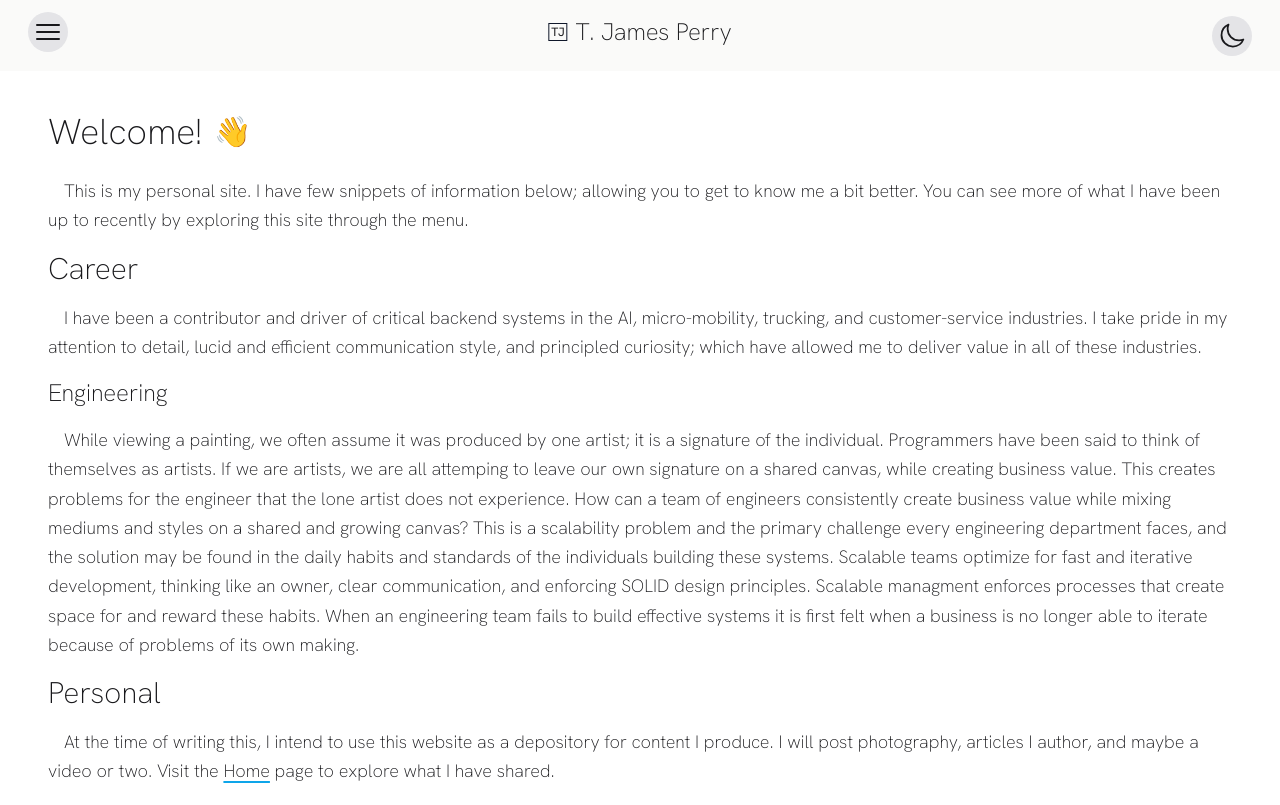
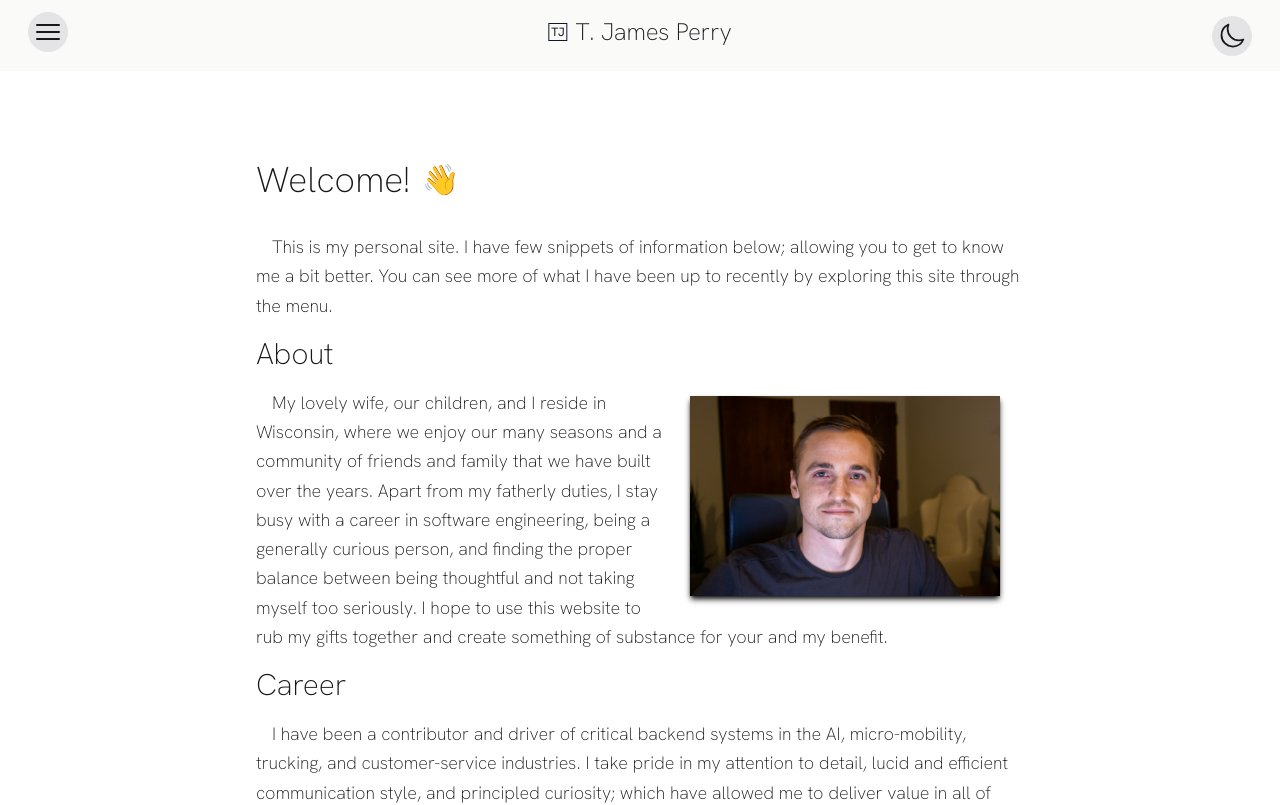
Before and after one commit to tjper/portfolio, a Next.js app: page /about in a window 1280 px wide. Shown: the top 805 px of the page. Built offline with nearby package versions, Linux system fonts and the light colour scheme.

Commit message:
added picture to about page

```diff
--- a/components/Layout.tsx
+++ b/components/Layout.tsx
@@ -47,7 +47,8 @@ const Layout = (props: Props) => {
         <link rel="icon" href="/static/favicon.ico" />
       </Head>
       <div className="dark:bg-zinc-800 dark:text-zinc-50 text-zinc-900">
-        <header className="fixed z-50 w-full bg-stone-50 px-7 py-3 dark:bg-zinc-900">
+        <header className="fixed top-0 z-50 w-full bg-stone-50 px-7 py-3 dark:bg-zinc-900">
+          <div className="m-auto max-w-[1650px]">
             <Link href="/" className="absolute left-1/2 top-4 flex max-w-fit -translate-x-1/2 transform items-center space-x-2">
               <Icon />
               <Typography size="lg">T. James Perry</Typography>
@@ -68,10 +69,12 @@ const Layout = (props: Props) => {
                 {darkMode ? <SunIcon className="m-auto h-7" /> : <MoonIcon className="m-auto h-7" />}
               </button>
             </div>
+          </div>
         </header>
+        <div className="max-w-[1650px] m-auto">
           <div
-          className={`fixed h-screen w-80 flex flex-col bg-stone-50 px-8 pt-20 pb-4 dark:bg-zinc-900 ${
-            menuVisible ? '' : '-translate-x-full'
+            className={`fixed top-4 h-screen w-80 flex flex-col bg-stone-50 px-8 pt-20 pb-4 dark:bg-zinc-900 ${
+              menuVisible ? '' : '-translate-x-full min-[1650px]:-translate-y-full min-[1650px]:translate-x-0'
             } transition-transform`}
           >
             <nav className="flex flex-col space-y-2 grow-0">
@@ -119,8 +122,7 @@ const Layout = (props: Props) => {
               </>
             )}
           </div>
-        <div className="flex">
-          <div className="m-auto h-screen overflow-y-auto scroll-smooth px-12 pt-24">{children}</div>
+          <div className="max-w-screen-md min-h-screen m-auto overflow-y-scroll pt-36">{children}</div>
         </div>
       </div>
     </div>
--- a/components/Paragraph.tsx
+++ b/components/Paragraph.tsx
@@ -15,7 +15,7 @@ export const Paragraph = (props: Props) => {
   const fontWeight = weightMap[weight];
   const textSize = sizeMap[size];
 
-  return <p className={`my-2 indent-4 leading-relaxed ${textSize} ${fontWeight}`}>{children}</p>;
+  return <p className={`my-4 indent-4 leading-relaxed ${textSize} ${fontWeight}`}>{children}</p>;
 };
 
 const weightMap: Record<ParagraphWeight, string> = {
--- a/pages/about.tsx
+++ b/pages/about.tsx
@@ -2,6 +2,9 @@ import Layout from '../components/Layout';
 import { InlineLink } from '../components/InlineLink';
 import { Title } from '../components/Title';
 import { Paragraph } from '../components/Paragraph';
+
+import Image from 'next/image';
+import james from '../public/static/james.jpg';
 
 export default function About() {
   return (
@@ -14,30 +17,21 @@ export default function About() {
         This is my personal site. I have few snippets of information below; allowing you to get to know me a bit better.
         You can see more of what I have been up to recently by exploring this site through the menu.
       </Paragraph>
+      <Title size="lg">About</Title>
+      <div>
+        <Image className="float-right mx-6 mt-2 mb-6 shadow-md shadow-zinc-900" src={james} alt="James" quality={100} width={310} height={200} placeholder="blur" />
+        <Paragraph size="md">
+          My lovely wife, our children, and I reside in Wisconsin, where we enjoy our many seasons and a community of friends and family that we have built over the years. Apart from my fatherly duties, I stay busy with a career in software engineering, being a generally curious person, and finding the proper balance between being thoughtful and not taking myself too seriously. I hope to use this website to rub my gifts together and create something of substance for your and my benefit.
+        </Paragraph>
+      </div>
       <Title size="lg">Career</Title>
       <Paragraph size="md">
-        I have been a contributor and driver of critical backend systems in the AI, micro-mobility, trucking, and
-        customer-service industries. I take pride in my attention to detail, lucid and efficient communication style,
-        and principled curiosity; which have allowed me to deliver value in all of these industries.
+        I have been a contributor and driver of critical backend systems in the AI, micro-mobility, trucking, and customer-service industries. I take pride in my attention to detail, lucid and efficient communication style, and principled curiosity; which have allowed me to deliver value in all of these industries.
       </Paragraph>
-      <Title size="md">Engineering</Title>
+      <Title size="md">Thoughts on Engineering</Title>
       <Paragraph size="md">
         While viewing a painting, we often assume it was produced by one artist; it is a signature of the individual.
-        Programmers have been said to think of themselves as artists. If we are artists, we are all attemping to leave
-        our own signature on a shared canvas, while creating business value. This creates problems for the engineer that
-        the lone artist does not experience. How can a team of engineers consistently create business value while mixing
-        mediums and styles on a shared and growing canvas? This is a scalability problem and the primary challenge every
-        engineering department faces, and the solution may be found in the daily habits and standards of the individuals
-        building these systems. Scalable teams optimize for fast and iterative development, thinking like an owner,
-        clear communication, and enforcing SOLID design principles. Scalable managment enforces processes that create
-        space for and reward these habits. When an engineering team fails to build effective systems it is first felt
-        when a business is no longer able to iterate because of problems of its own making.
-      </Paragraph>
-      <Title size="lg">Personal</Title>
-      <Paragraph size="md">
-        At the time of writing this, I intend to use this website as a depository for content I produce. I will post
-        photography, articles I author, and maybe a video or two. Visit the <InlineLink href="/">Home</InlineLink> page
-        to explore what I have shared.
+        From time-to-time, programmers, present themselves as lone artists. Their canvas is ones-and-zeros and logic itself, abstracted as a programming languages. Their brush is their mind and ego flowing into each fingertip, carving out each module with refined taste. Thankfully, people animated by this caricature, tend not be valued by effective engineering teams, for modern software engineering is a social exercise. High performing teams hire for the engineers who can use their intelligence to contribute to a team in a scalable manner. Scalable behavior in an engineering context equates being an owner, efficient communicaton, iterative development, refining and following shared standards and processes, and applying SOLID design principles.
       </Paragraph>
     </Layout>
   );
```
Also changed, not shown: public/static/james.jpg (added), 1 other file (tests, documents, lock files or other folders). Lines whose indentation alone changed are shown as unchanged.
